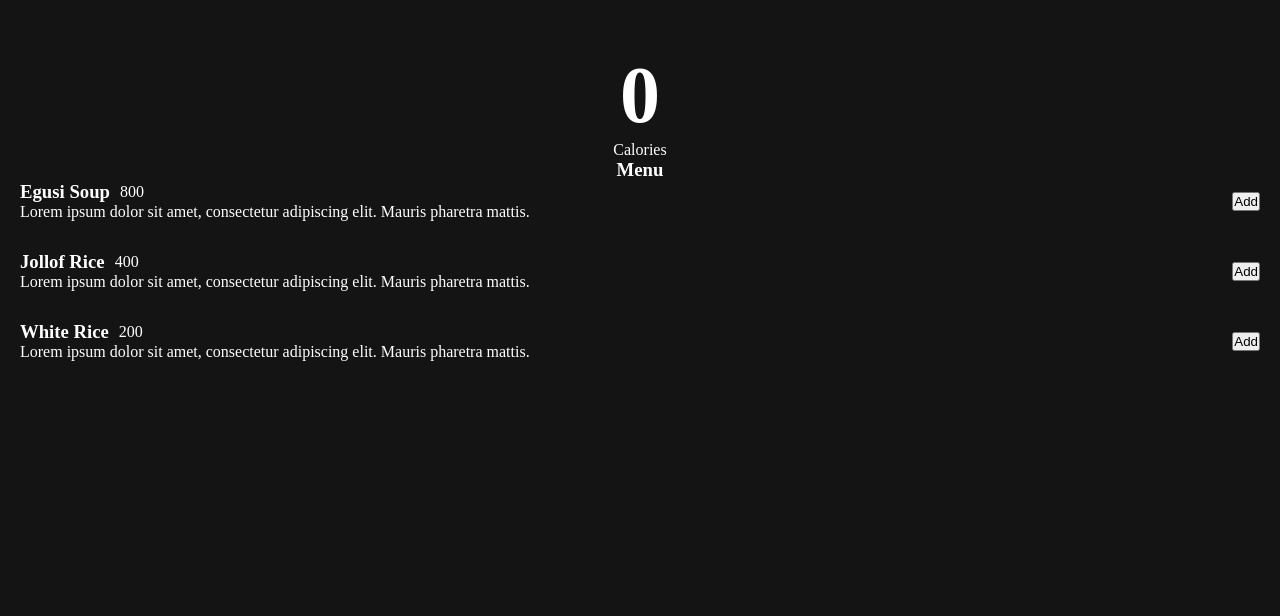
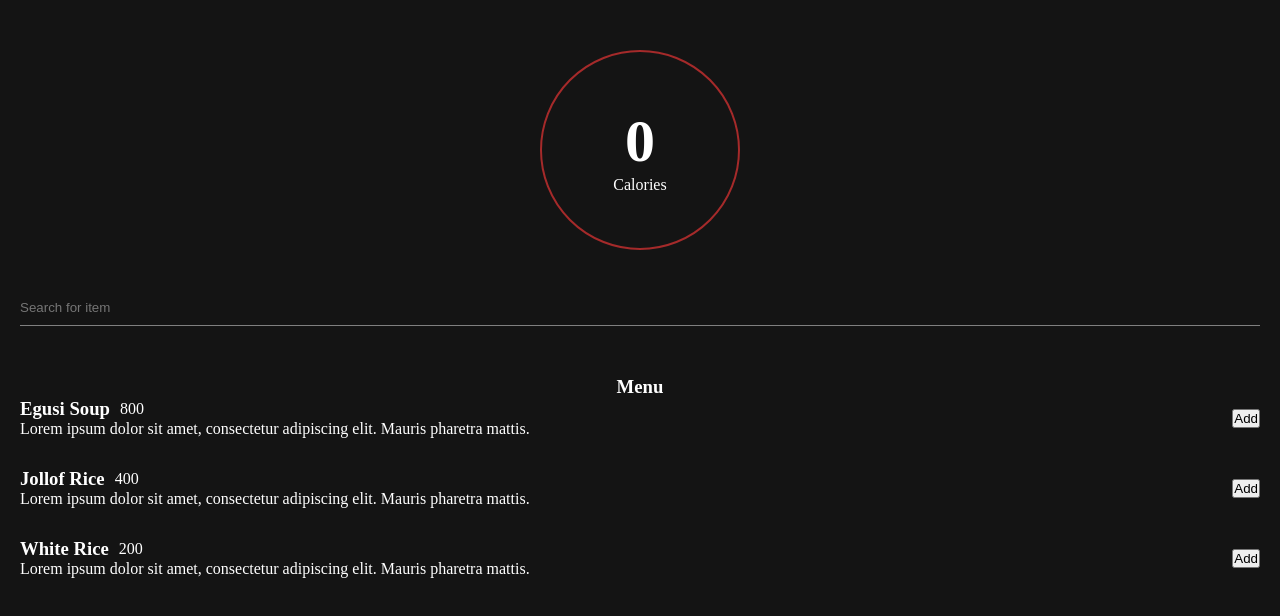
Before and after one commit to emmanuelojiji/my-enish, a React (Create React App) app: page / in a window 1280 px wide. Shown: the top 616 px of the page. Built offline with nearby package versions, Linux system fonts and the light colour scheme.

Commit message:
selected items expanded functionality (good starting point)

```diff
--- a/src/components/ProductCard.js
+++ b/src/components/ProductCard.js
@@ -1,8 +1,8 @@
 import "./ProductCard.scss";
-import { useState } from "react";
+import { useEffect, useState } from "react";
 
 const ProductCard = ({
-  selectdProduct,
+  selectedProducts,
   product_name,
   product_desc,
   product_quantity,
@@ -12,6 +12,8 @@ const ProductCard = ({
   setProducts,
   productId,
 }) => {
+  let isVisible = true;
+
   const incrementQuantity = (productId) => {
     setProducts((prevProducts) =>
       prevProducts.map((product) =>
--- a/src/components/ProductCard.scss
+++ b/src/components/ProductCard.scss
@@ -1,4 +1,6 @@
 .product-card {
+  opacity: 0;
+  animation: fade-in 0.5s linear forwards;
   button {
     color: black;
   }
@@ -24,4 +26,32 @@
     height: 30px;
     width: 30px;
   }
+
+  @keyframes fade-in {
+    0% {
+      opacity: 0;
+    }
+
+    100% {
+      opacity: 1;
+    }
+  }
+
+  @keyframes fade-out {
+    0% {
+      opacity: 1;
+    }
+
+    100% {
+      opacity: 0;
+    }
+  }
+
+  .fade-in {
+    animation: fade-in 0.2s linear forwards;
+  }
+
+  .fade-out {
+    animation: fade-out 0.2s linear forwards;
+  }
 }
--- a/src/index.scss
+++ b/src/index.scss
@@ -2,6 +2,7 @@
   margin: 0;
   padding: 0;
   box-sizing: border-box;
+  outline: none;
 }
 
 .page {
--- a/src/pages/CalorieCounter.js
+++ b/src/pages/CalorieCounter.js
@@ -9,18 +9,33 @@ const CalorieCounter = () => {
 
   const [selectedProducts, setSelectedProducts] = useState([]);
 
+  const [isSelectedProductsExpanded, setIsSelectedProductsExpanded] =
+    useState(false);
+
   return (
     <div className="calorie-counter page">
       <div className="header">
-        <h2 className="total">{total}</h2>
-        <p>Calories</p>
+        <div className="total-circle">
+          <h2 className="total">{total}</h2>
+          <p>Calories</p>
+        </div>
       </div>
 
+      <input
+        type="text"
+        className="search"
+        placeholder="Search for item"
+      ></input>
+
       {total > 0 && (
-        <div className="selected-items">
-          <h3>Selected Items</h3>
+        <div className={`selected-items ${total > 0 ? "fade-in" : "fade-out"}`}>
+          <h3 onClick={() => setIsSelectedProductsExpanded(!isSelectedProductsExpanded)}>Selected Items</h3>
 
-          <div className="card-container">
+          <div
+            className={`card-container ${
+              isSelectedProductsExpanded ? "expanded" : null
+            }`}
+          >
             {products
               .filter((product) => product.quantity > 0)
               .map((product) => (
@@ -36,6 +51,7 @@ const CalorieCounter = () => {
                   setTotal={setTotal}
                   selectedProducts={selectedProducts}
                   setSelectedProducts={setSelectedProducts}
+                  forSelectedItemsTransition={true}
                 />
               ))}
           </div>
--- a/src/pages/CalorieCounter.scss
+++ b/src/pages/CalorieCounter.scss
@@ -4,7 +4,7 @@
   }
 
   .total {
-    font-size: 80px;
+    font-size: 60px;
   }
 
   .header {
@@ -20,4 +20,41 @@
     gap: 30px;
     margin-bottom: 50px;
   }
+
+  .total-circle {
+    border: 2px solid brown;
+    height: 200px;
+    width: 200px;
+    border-radius: 100%;
+
+    display: flex;
+    flex-direction: column;
+    align-items: center;
+    justify-content: center;
+  }
+
+  .search{
+    width: 100%;
+    background: none;
+    border:0;
+    border-bottom: solid 1px grey;
+    margin-top: 50px;
+    margin-bottom: 50px;
+    padding-bottom: 10px;
+  }
+
+  .selected-items{
+
+    .card-container{
+      transition: 0.2s ease-in-out;
+      max-height: 0;
+      overflow: hidden;
+
+      &.expanded{
+        max-height:65px;
+        overflow: auto;
+      }
+    }
+
+  }
 }
```
